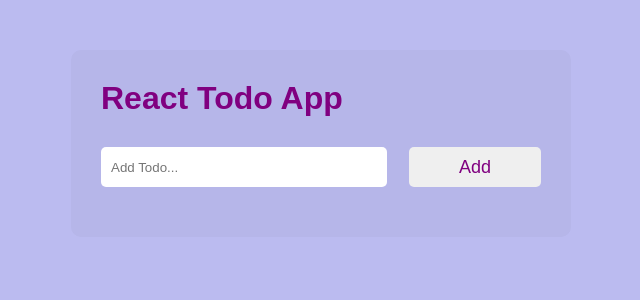
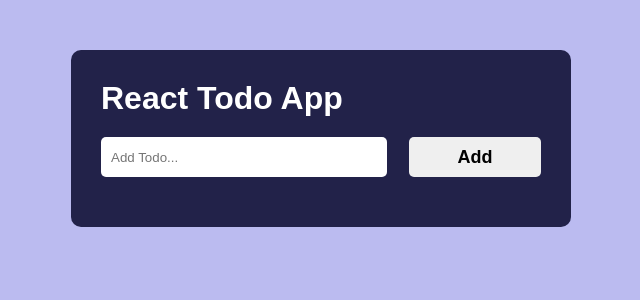
Before and after one commit to idenispankov/react-todo-app, a React (Create React App) app: page / in a window 1280 px wide. Shown: the top 300 px of the page, without its empty margins (319-959 px from the left). Built offline with nearby package versions, Linux system fonts and the light colour scheme.

Commit message:
conditionally rendering message and className

```diff
--- a/src/App.js
+++ b/src/App.js
@@ -1,32 +1,41 @@
 import { useState } from 'react';
 import Form from './components/Form';
 import Todos from './components/Todos';
-import Error from './components/Error';
-import Success from './components/Success';
-import DeleteSuccess from './components/DeleteSuccess';
+import Message from './components/Message';
 
 function App() {
   const [todos, setTodos] = useState([]);
   const [errorMessage, setErrorMessage] = useState(false);
   const [successMessage, setSuccessMessage] = useState(false);
   const [deleteMessage, setDeleteMessage] = useState(false);
+  const [message, setMessage] = useState(false);
+  const [messageText, setMessageText] = useState('');
 
   return (
     <div className='page__container'>
-      <h1 className='test'>React Todo App</h1>
-      {errorMessage && <Error />}
-      {successMessage && <Success />}
-      {deleteMessage && <DeleteSuccess />}
+      <h1 className='heading'>React Todo App</h1>
+      {message && (
+        <Message
+          errorMessage={errorMessage}
+          successMessage={successMessage}
+          deleteMessage={deleteMessage}
+          messageText={messageText}
+        />
+      )}
+
       <Form
         todos={todos}
         setTodos={setTodos}
         setErrorMessage={setErrorMessage}
         setSuccessMessage={setSuccessMessage}
+        setMessage={setMessage}
+        setMessageText={setMessageText}
       />
       <Todos
         todos={todos}
         setTodos={setTodos}
         setDeleteMessage={setDeleteMessage}
+        setMessage={setMessage}
       />
     </div>
   );
@@ -38,7 +47,7 @@ export default App;
 //  1. Error Message - Done
 //  2. Success message - Done
 //  3. Delete Success Message - Done
-//  4. Combine messages together
+//  4. Combine messages together - Done
 
 //  5. Popup for edit todos
 //  6. Confirm Popup for delete todo
--- a/src/components/DeleteSuccess.js
+++ /dev/null
@@ -1,5 +0,0 @@
-const DeleteSuccess = () => {
-  return <p className='delete'>Todo deleted succesfully...</p>;
-};
-
-export default DeleteSuccess;
--- a/src/components/Error.js
+++ /dev/null
@@ -1,5 +0,0 @@
-const Error = () => {
-  return <p className='error'>Please, enter a todo...</p>;
-};
-
-export default Error;
--- a/src/components/Form.js
+++ b/src/components/Form.js
@@ -1,7 +1,13 @@
 import { useState } from 'react';
 import { v4 as uuidv4 } from 'uuid';
 
-const Form = ({ todos, setTodos, setErrorMessage, setSuccessMessage }) => {
+const Form = ({
+  todos,
+  setTodos,
+  setErrorMessage,
+  setSuccessMessage,
+  setMessage,
+}) => {
   const [inputValue, setInputValue] = useState('');
 
   const handleChange = (e) => {
@@ -12,17 +18,22 @@ const Form = ({ todos, setTodos, setErrorMessage, setSuccessMessage }) => {
     e.preventDefault();
     if (inputValue.trim() === '') {
       setErrorMessage(true);
+      setMessage(true);
+
       setTimeout(() => {
         setErrorMessage(false);
-      }, 1500);
+        setMessage(false);
+      }, 2000);
       return;
     }
     setTodos([...todos, { todoText: inputValue, todoId: uuidv4() }]);
     setInputValue('');
     setSuccessMessage(true);
+    setMessage(true);
     setTimeout(() => {
       setSuccessMessage(false);
-    }, 1500);
+      setMessage(false);
+    }, 2000);
   };
 
   return (
--- /dev/null
+++ b/src/components/Message.js
@@ -0,0 +1,25 @@
+const Message = ({ errorMessage, successMessage, deleteMessage }) => {
+  return (
+    <p
+      className={`message ${
+        errorMessage
+          ? 'error'
+          : successMessage
+          ? 'success'
+          : deleteMessage
+          ? 'delete'
+          : ''
+      }`}
+    >
+      {errorMessage
+        ? 'Please Enter Todo...'
+        : successMessage
+        ? 'Todo Added...'
+        : deleteMessage
+        ? 'Todo Deleted...'
+        : ''}
+    </p>
+  );
+};
+
+export default Message;
--- a/src/components/Success.js
+++ /dev/null
@@ -1,5 +0,0 @@
-const Success = () => {
-  return <p className='success'>Todo succesfully added...</p>;
-};
-
-export default Success;
--- a/src/components/Todos.js
+++ b/src/components/Todos.js
@@ -1,10 +1,12 @@
-const Todos = ({ todos, setTodos, setDeleteMessage }) => {
+const Todos = ({ todos, setTodos, setDeleteMessage, setMessage }) => {
   const handleDelete = (id) => {
     setTodos(todos.filter((todo) => todo.todoId !== id));
     setDeleteMessage(true);
+    setMessage(true);
     setTimeout(() => {
       setDeleteMessage(false);
-    }, 1500);
+      setMessage(false);
+    }, 2000);
   };
 
   const handleEditTodo = (id, text) => {
--- a/src/index.css
+++ b/src/index.css
@@ -11,20 +11,23 @@
 
 .page__container {
   max-width: 500px;
-  /* height: 100vh; */
   margin: 50px auto;
-  background: rgb(182, 182, 233);
+  background: rgb(34, 34, 73);
   border-radius: 10px;
   padding: 30px;
 }
 
+.heading {
+  color: #fff;
+  padding-bottom: 20px;
+}
+
 .form {
-  margin: 0;
+  margin: 0 0 20px 0;
   width: 100%;
   height: 40px;
   display: flex;
   justify-content: space-between;
-  margin-bottom: 20px;
 }
 
 .form__input {
@@ -39,12 +42,12 @@
 .form__button {
   height: 100%;
   font-size: 18px;
+  font-weight: 600;
   width: 30%;
   border: none;
   border-radius: 5px;
   outline: none;
   cursor: pointer;
-  color: purple;
 }
 
 .list {
@@ -64,6 +67,7 @@
   align-items: center;
   justify-content: space-between;
   font-size: 18px;
+  font-weight: 600;
 }
 
 .list__item:last-child {
@@ -89,25 +93,22 @@
   cursor: pointer;
 }
 
-.test {
-  color: purple;
-  margin: 0 0 30px;
-}
-
 .error {
-  padding: 10px;
-  margin-bottom: 10px;
   color: red;
 }
 
 .success {
-  padding: 10px;
-  margin-bottom: 10px;
   color: green;
 }
 
 .delete {
+  color: rgb(62, 144, 250);
+}
+
+.message {
   padding: 10px;
+  font-size: 18px;
+  font-weight: 600;
+  border-radius: 5px;
   margin-bottom: 10px;
-  color: rgb(20, 109, 224);
 }
```
